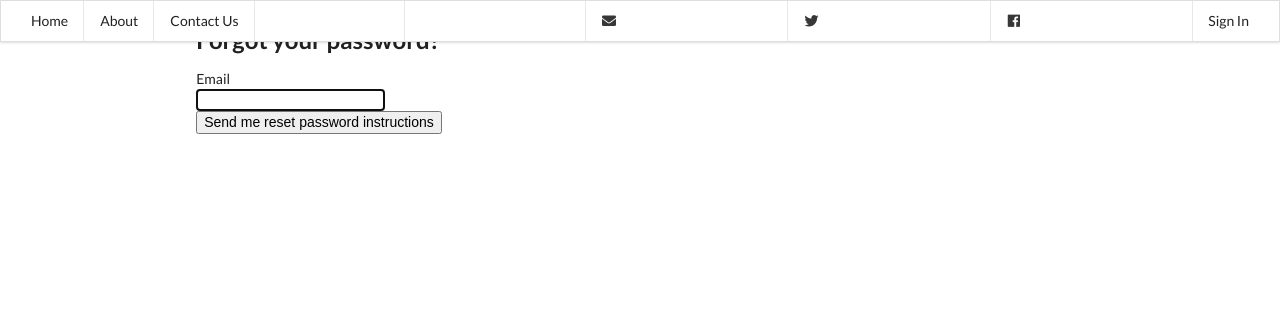
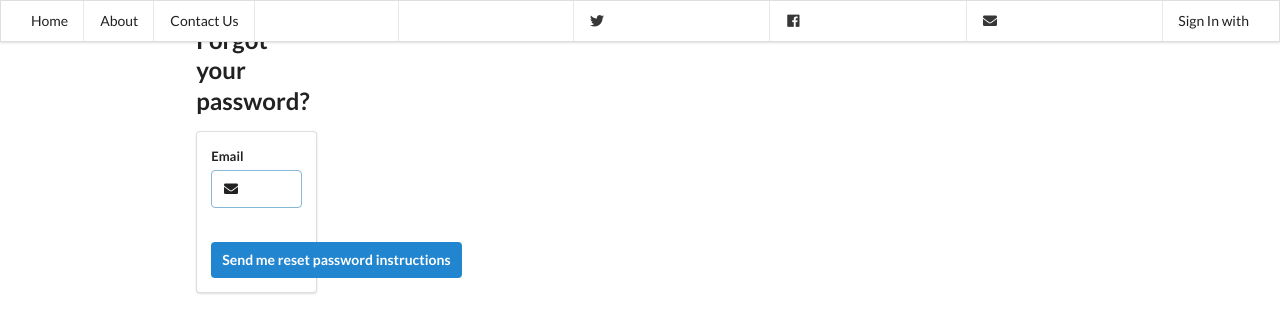
Before and after one commit to Procratheus/blocipedia, a Rails app: the page made by app/views/devise/passwords/new.html.haml in a window 1280 px wide. Shown: the top 333 px of the page. Run offline with Rails 7, Linux system fonts and the light colour scheme; style sheets or scripts are compiled from the project's sources; parts of the project's set-up code (start-up, migrations or seed data) failed here and were passed over; some libraries are stand-ins or nearby versions.

Commit message:
Finished Omniauth

```diff
--- a/app/assets/stylesheets/application.css.scss
+++ b/app/assets/stylesheets/application.css.scss
@@ -15,3 +15,7 @@
  */
 
  @import "semantic-ui";
+
+ .textwhite a {
+  color: white;
+}
--- a/app/views/devise/confirmations/new.html.haml
+++ b/app/views/devise/confirmations/new.html.haml
@@ -1,3 +1,4 @@
+%div
  .ui.two.column.middle.aligned.relaxed.fitted.stackable.grid
     .column
       .center.aligned
--- a/app/views/devise/passwords/new.html.haml
+++ b/app/views/devise/passwords/new.html.haml
@@ -1,9 +1,16 @@
-%h2 Forgot your password?
-= form_for(resource, as: resource_name, url: password_path(resource_name), html: { method: :post }) do |f|
-  = devise_error_messages!
-  .field
-    = f.label :email
-    %br/
-    = f.email_field :email, autofocus: true
-  .actions
-    = f.submit "Send me reset password instructions"
+%div
+  .ui.two.column.middle.aligned.relaxed.fitted.stackable.grid
+    .column
+      .center.aligned
+        %h2 Forgot your password?
+      .ui.form.segment
+        = form_for(resource, as: resource_name, url: password_path(resource_name), html: { method: :post }) do |f|
+          = devise_error_messages!
+          .field
+            = f.label :email
+            .ui.left.icon.input
+              = f.email_field :email, autofocus: true
+              %i.mail.icon
+          .field
+            %br/
+            = f.submit "Send me reset password instructions", class: " ui left icon button blue submit"
--- a/app/views/devise/registrations/new.html.haml
+++ b/app/views/devise/registrations/new.html.haml
@@ -39,11 +39,11 @@
     .center.aligned.column
       %h2 Sign up with social media
       .ui.form.segment
-        .ui.huge.facebook.button
+        .ui.huge.facebook.button.textwhite
           = link_to user_omniauth_authorize_path(:facebook) do
             %i.facebook.icon
             facebook
-        .ui.huge.twitter.button
+        .ui.huge.twitter.button.textwhite
           = link_to user_omniauth_authorize_path(:twitter) do
             %i.twitter.icon
             twitter
--- a/app/views/layouts/application.html.haml
+++ b/app/views/layouts/application.html.haml
@@ -19,14 +19,14 @@
           = link_to "Complete Sign-up", finish_signup_path(current_user), class: "item right"
         - else
           .item.right
-          = link_to new_user_session_path, class: "item right" do
-            %i.mail.icon
           = link_to user_omniauth_authorize_path(:twitter), class: "item right" do
             %i.twitter.icon
           = link_to user_omniauth_authorize_path(:facebook), class: "item right" do
             %i.facebook.icon
+          = link_to new_user_session_path, class: "item right" do
+            %i.mail.icon
           .item.right
-            Sign In
+            Sign In with
       .ui.page.grid.main
         .row
           .column.padding.reset
```
Also changed, not shown: app/views/devise/passwords/edit.html.haml (+22 -16 lines), db/development.sqlite3.
